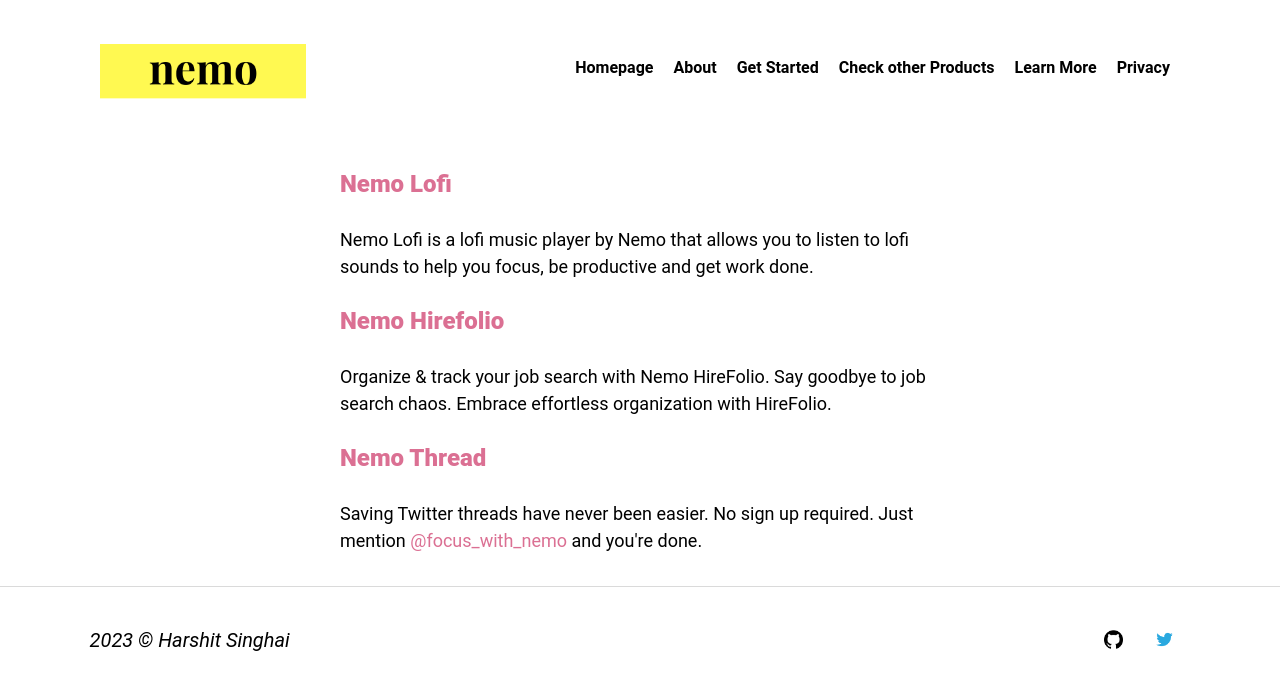
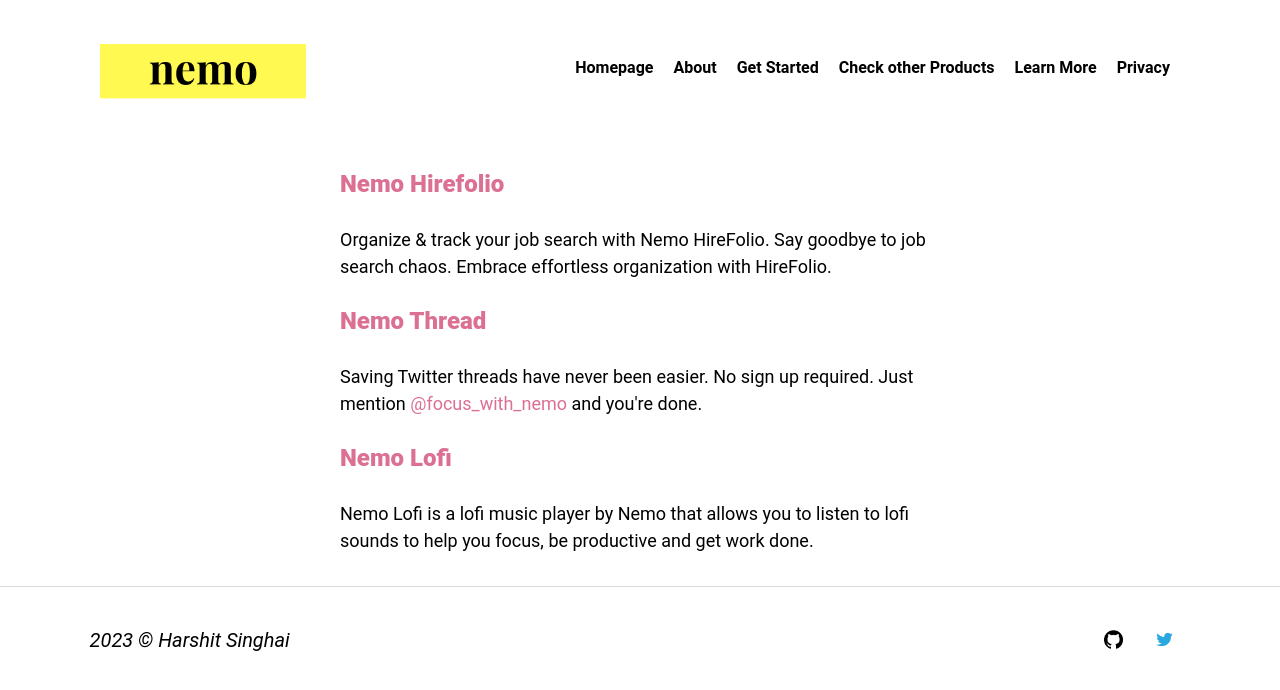
Before and after one commit to harshitsinghai77/noisli-landing-page-nextjs, a Next.js app: page /other-products in a window 1280 px wide. Shown: the top 690 px of the page. Built offline with nearby package versions, Linux system fonts and the light colour scheme.

Commit message:
update fleS

```diff
--- a/pages/other-products.js
+++ b/pages/other-products.js
@@ -6,13 +6,6 @@
       <main>
         <section className="about-us">
           <div>
-            <a href="https://nemo-lofi.netlify.app/" target="_blank">
-              <h3 className="pinkColored">Nemo Lofi</h3>
-            </a>
-            <p>
-              Nemo Lofi is a lofi music player by Nemo that allows you to listen
-              to lofi sounds to help you focus, be productive and get work done.
-            </p>
             <a href="https://nemo-hirefolio.netlify.app/" target="_blank">
               <h3 className="pinkColored">Nemo Hirefolio</h3>
             </a>
@@ -30,6 +23,13 @@
               <span className="pinkColored">@focus_with_nemo</span> and you're
               done.
             </p>
+            <a href="https://nemo-lofi.netlify.app/" target="_blank">
+              <h3 className="pinkColored">Nemo Lofi</h3>
+            </a>
+            <p>
+              Nemo Lofi is a lofi music player by Nemo that allows you to listen
+              to lofi sounds to help you focus, be productive and get work done.
+            </p>
           </div>
         </section>
       </main>
```
